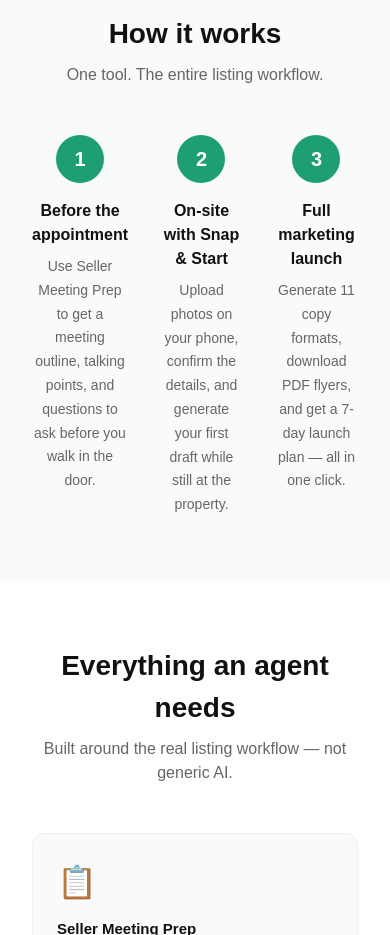
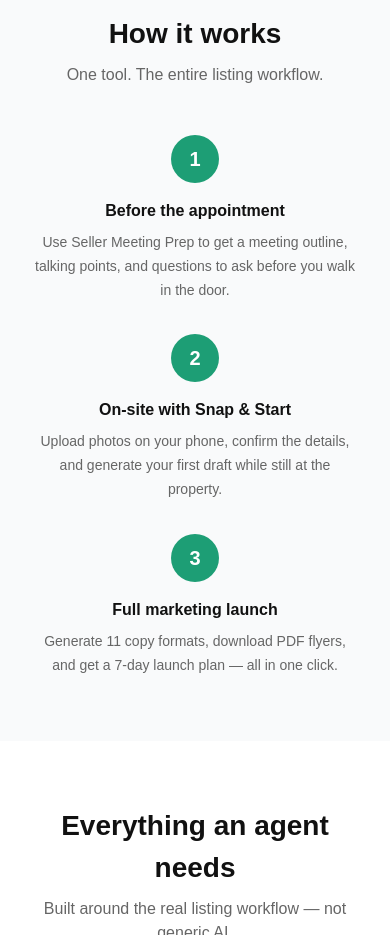
Before and after one commit to APD013/listing-whisperer, a Next.js app: page / in a window 390 px wide. Shown: the part 1560-2495 px from the top of the page. Built offline with nearby package versions, Linux system fonts and the light colour scheme.

Commit message:
Mobile optimization for how it works grid

```diff
--- a/src/app/page.tsx
+++ b/src/app/page.tsx
@@ -83,7 +83,7 @@ export default function Home() {
         <div style={{maxWidth:'800px',margin:'0 auto',textAlign:'center'}}>
           <h2 style={{fontSize:'1.75rem',fontWeight:'600',marginBottom:'0.5rem'}}>How it works</h2>
           <p style={{color:'#666',marginBottom:'3rem'}}>One tool. The entire listing workflow.</p>
-          <div style={{display:'grid',gridTemplateColumns:'repeat(3,1fr)',gap:'2rem'}}>
+          <div style={{display:'grid',gridTemplateColumns:'repeat(auto-fit, minmax(200px, 1fr))',gap:'2rem'}}>
             {[
               {step:'1',title:'Before the appointment',desc:'Use Seller Meeting Prep to get a meeting outline, talking points, and questions to ask before you walk in the door.'},
               {step:'2',title:'On-site with Snap & Start',desc:'Upload photos on your phone, confirm the details, and generate your first draft while still at the property.'},
```
